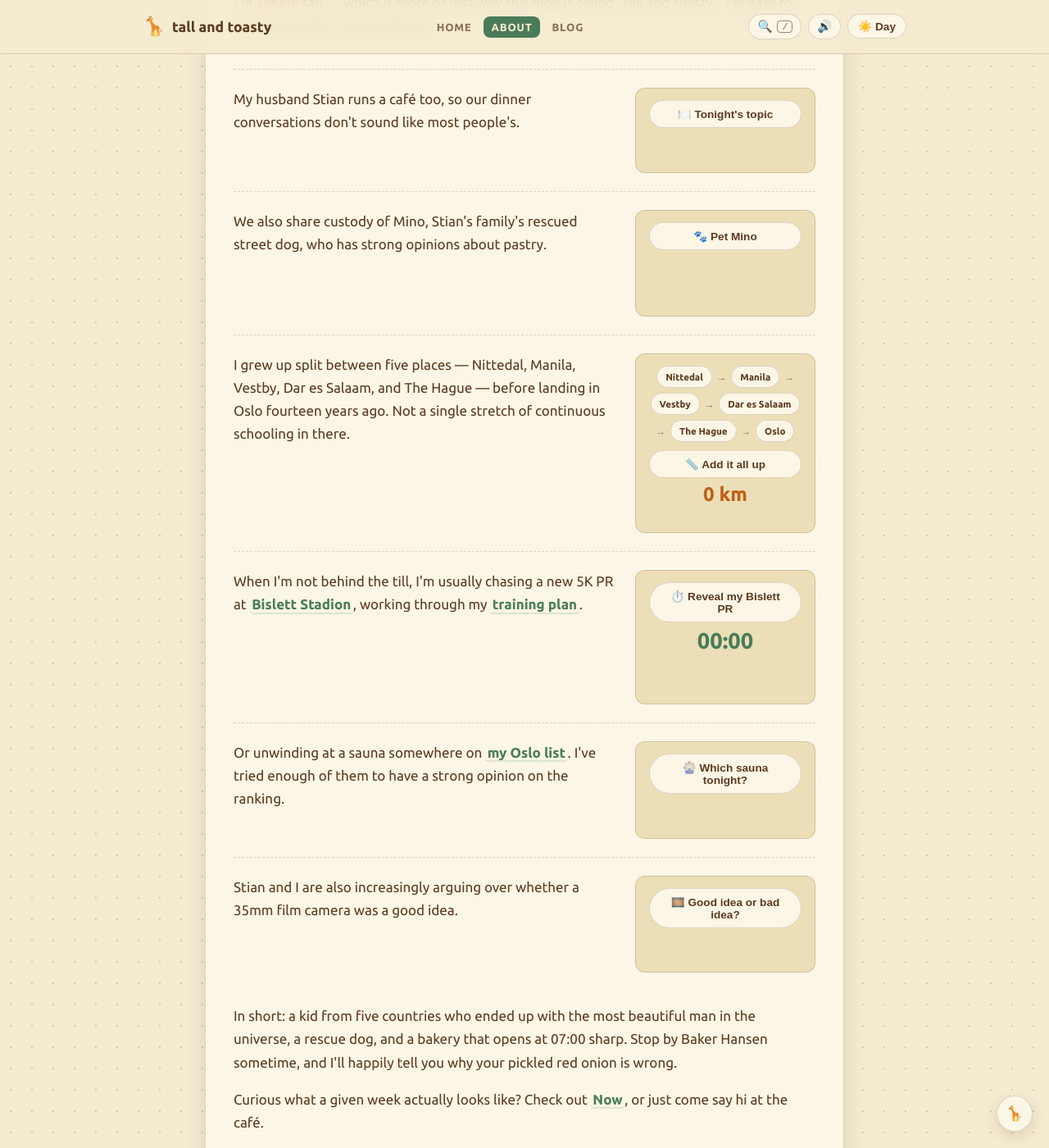
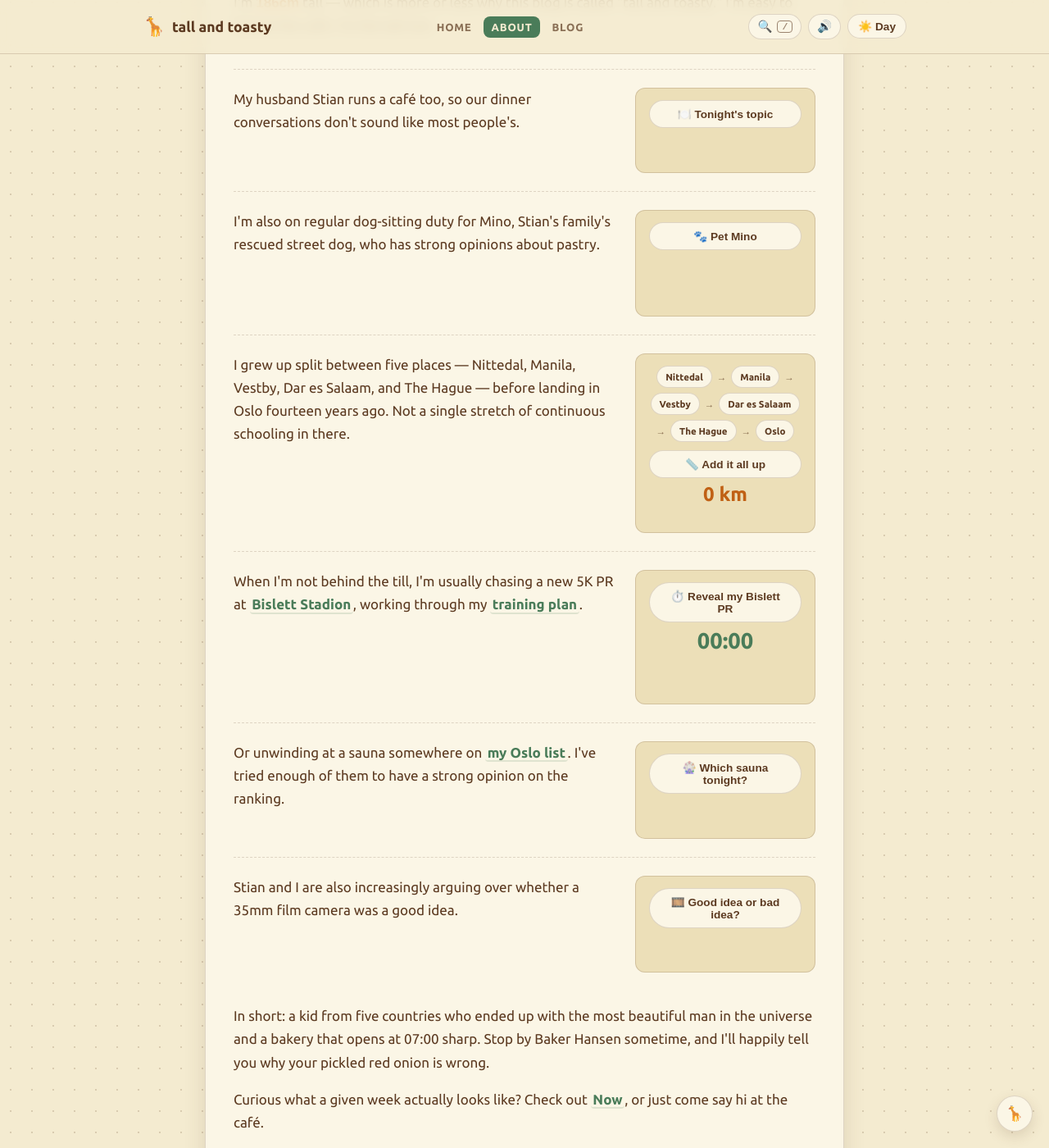
Before and after one commit to markuslyngmo/tallandtoasty, a Jekyll site: the page built from about.md, in a window 1280 px wide and 1400 px high, scrolled down 504 px. Shown: the whole window at 82% size. Built offline with Jekyll 4.4.1, drawn with Linux system fonts in a browser that asks for light colours.

Commit message:
Fix About page: Mino isn't our dog
Mino belongs to Stian's family — we just dog-sit him occasionally,
not "share custody."

```diff
--- a/about.md
+++ b/about.md
@@ -42,7 +42,7 @@ description: "Café owner, runner, and general five-country kid. A few facts abo
 
 <div class="about-fact">
   <div class="about-fact-text">
-    <p>We also share custody of Mino, Stian's family's rescued street dog, who has strong opinions about pastry.</p>
+    <p>I'm also on regular dog-sitting duty for Mino, Stian's family's rescued street dog, who has strong opinions about pastry.</p>
   </div>
   <div class="about-fact-widget">
     <div class="about-widget">
@@ -111,7 +111,7 @@ description: "Café owner, runner, and general five-country kid. A few facts abo
   </div>
 </div>
 
-<p>In short: a kid from five countries who ended up with the most beautiful man in the universe, a rescue dog, and a bakery that opens at 07:00 sharp. Stop by Baker Hansen sometime, and I'll happily tell you why your pickled red onion is wrong.</p>
+<p>In short: a kid from five countries who ended up with the most beautiful man in the universe and a bakery that opens at 07:00 sharp. Stop by Baker Hansen sometime, and I'll happily tell you why your pickled red onion is wrong.</p>
 
 <p>Curious what a given week actually looks like? Check out <a href="{{ '/now/' | relative_url }}">Now</a>, or just come say hi at the café.</p>
 
```
